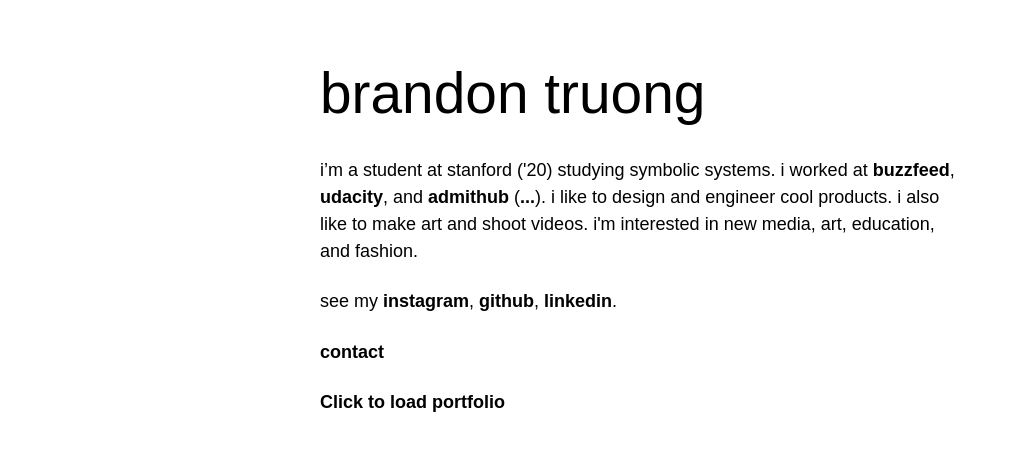
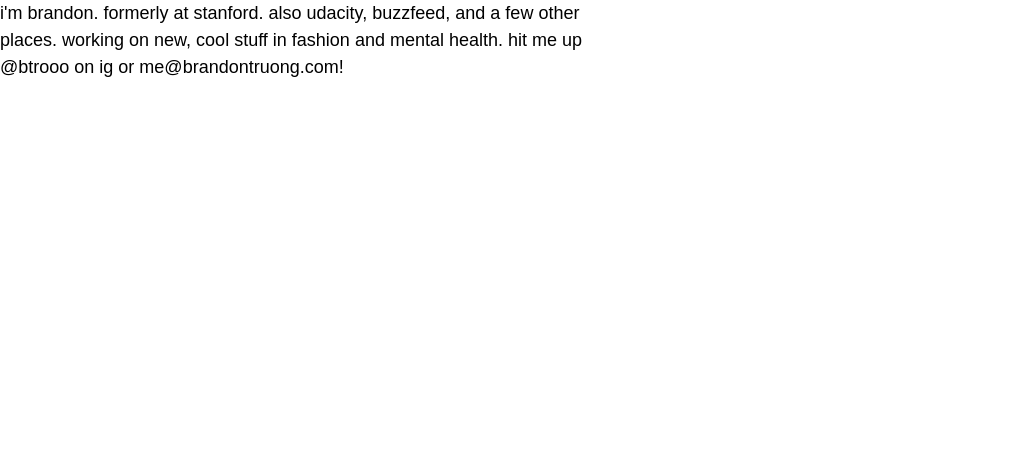
Before and after one commit to btroo/btroo.github.io, a React app: page index.html in a window 1280 px wide. Shown: the whole page, without its empty margins (0-1016 px from the left). Built offline with nearby package versions, Linux system fonts and the light colour scheme; files whose address does not match are found by name.

Commit message:
Update index.html

```diff
--- a/index.html
+++ b/index.html
@@ -4,6 +4,7 @@
     <title>Brandon Truong</title>
   </head>
   <body>
-    <div id="primary"></div>
-  <script type="text/javascript" src="bundle.js"></script></body>
+    <p>i'm brandon. formerly at stanford. also udacity, buzzfeed, and a few other places. working on new, cool stuff in fashion and mental health. hit me up @btrooo on ig or me@brandontruong.com!</p>
+<!--     <div id="primary"></div> -->
+<!--   <script type="text/javascript" src="bundle.js"></script></body> -->
 </html>
```
